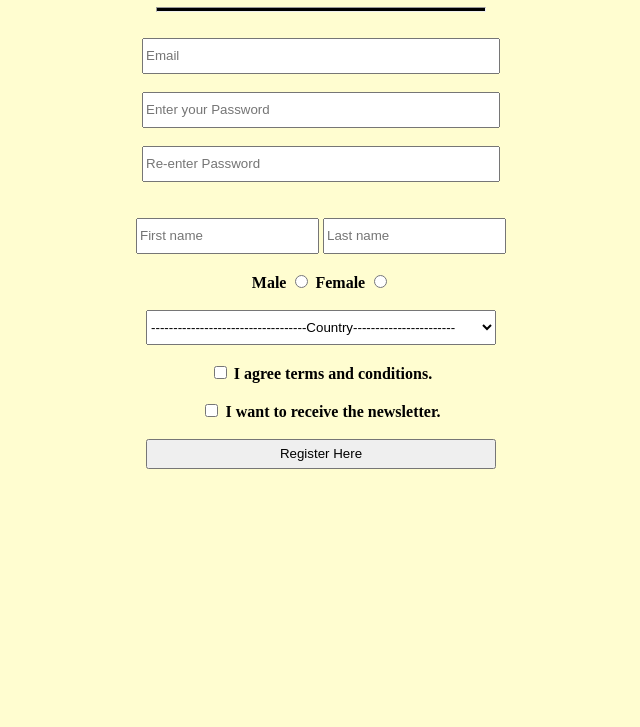
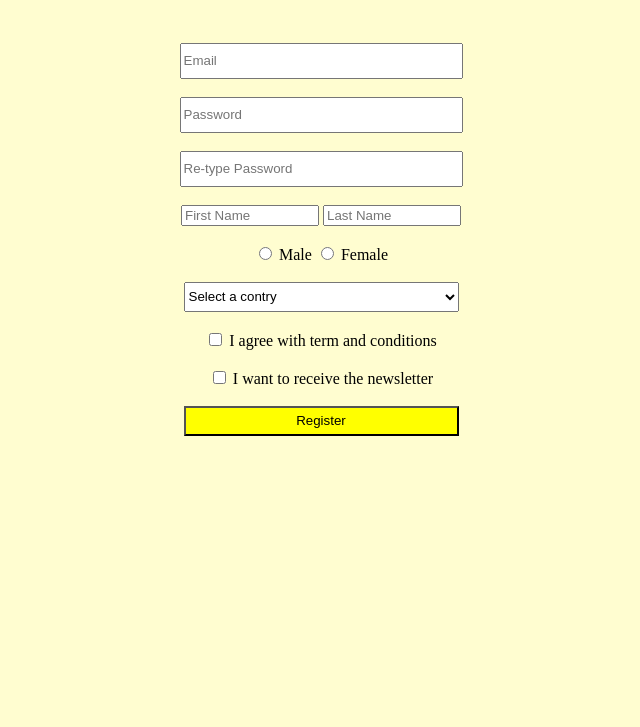
Before and after one commit to rahul204t/Web_Developer, a plain HTML site: page HTML/TASK/RegistrationFormTask.html in a window 1280 px wide. Shown: the part 73-800 px from the top of the page, without its empty margins (319-959 px from the left). Drawn offline with Linux system fonts and the light colour scheme.

Commit message:
Update RegistrationFormTask.html

```diff
--- a/HTML/TASK/RegistrationFormTask.html
+++ b/HTML/TASK/RegistrationFormTask.html
@@ -6,64 +6,53 @@
     <meta name="viewport" content="width=device-width, initial-scale=1.0">
     <title>Document</title>
 </head>
-<body bgcolor="#FFFDD0">
+<body bgcolor="FFFDD0">
     <center>
+    <form action="#" method="get" name="form1">
+        <h1>Registration Form</h1>
+        <br><br>
+        <input type="Email" name="" id="" placeholder="Email"
+        style="height:30px; width:275px ; " required>
+        <br><br>
+        <input type="Password" name="" id="" placeholder="Password"
+        style="height:30px; width:275px ; ">
+        <br><br>
+        <input type="Rpassword" name="" id="" placeholder="Re-type Password"
+        style="height:30px; width:275px ; ">
+        <br><br>
+        <input type="First" name="" id="" placeholder="First Name"
+        style="height:30 px; width: 130px ;">
+        <input type="last" name="" id="" placeholder="Last Name"
+        style="height:30 px; width: 130px ;">
+        <br><br>
+        <input type="radio" name="gn1">
+        <label for="">Male</label>
+        <input type="radio" name="gn2" >
+        <label for="">Female</label>
+        <br><br>
+        <select name="" id="" style="height:30px; width:275px ; " >
+            <option value="">Select a contry</option>
+            <option value="">India</option>
+            <option value="">England</option>
+            <option value="">Nepal</option>
+            <option value="">Russia</option>
 
+        </select>
+        <br><br>
 
-    <form action="" method="get" name="form" target="_blank">
-        <h1 style="color:black ;">Registation Form</h1>
-        <hr style="height:3px; width:26%; background-color: black;">
-         <br>
-        <input type="email" name="" id="" placeholder="Email " style="height:30px ; width:350px ;"/><br><br>
-
-        <input type="password" name="" id="" placeholder="Enter your Password" style="height:30px ; width:350px ;"/><br><br>
-
-        <input type="password" name="" id="" placeholder="Re-enter Password" style="height:30px ; width:350px ;"/> <br> <br><br>
-
-        <input type="text" name="Fname" id="" placeholder="First name"
-        style="height:30px ; width:175px ;"/>
-
-        <input type="text" name="Lname" id="" placeholder="Last name"
-        style="height:30px ; width: 175px ;"/><br>  <br>
+        <input type="checkbox" name="dc1" id="">
+        <label for="">I agree with term and conditions</label>
+        <br><br>
+        <input type="checkbox" name="dc2" id="">
+        <label for="">I want to receive the newsletter</label>
+        <br><br>
+        <button style="height:30px; width:275px;background-color: yellow;">Register</button>
 
 
 
 
 
-        <label for="Male" style="color:black ;"><b>Male<b></label>
+    </form>
+</center>
 
-        <input type="radio" name="gn2" id=""/>
-
-        <label for="Female" style="color:black;"><b>Female<b></label>
-
-        <input type="radio" name="gn2" id=""/>
-        <br><br>
-
-
-
-
-    <select name="" id=""  style="height:35px ; width:350px ;">
-            <option value="">-----------------------------------Country-----------------------</option>
-            <option value="">india</option>
-            <option value="">England</option>
-             <option value="">Nepal</option>
-
-
-              </select>
-        <br>
-        <br>
-
-   <input type="checkbox" name="dc1"
-id="">
-<label for=""> <b>I agree terms and conditions.<b></label>   <br><br>
-
-<input type="checkbox" name="dc2"
-id="">
-<label for=""><b>I want to receive the newsletter.<b></label>
-
-    <br><br>
-
-<button style="height:30px ; width:350px ;">Register Here</button>
-          <center>
-</body>
 </html>
```
